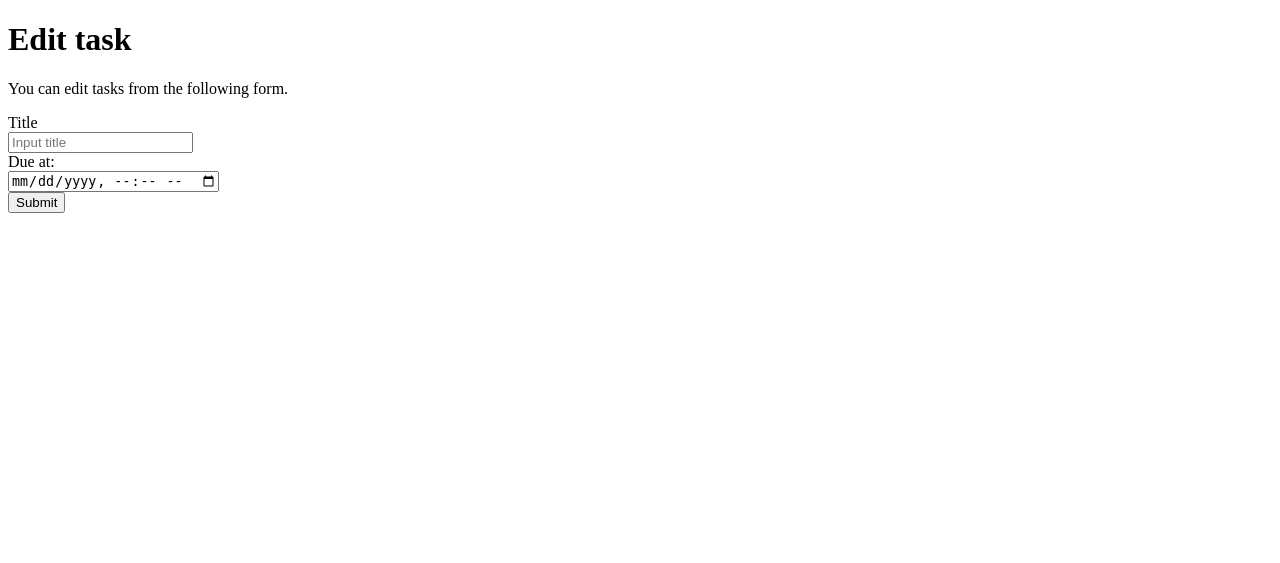
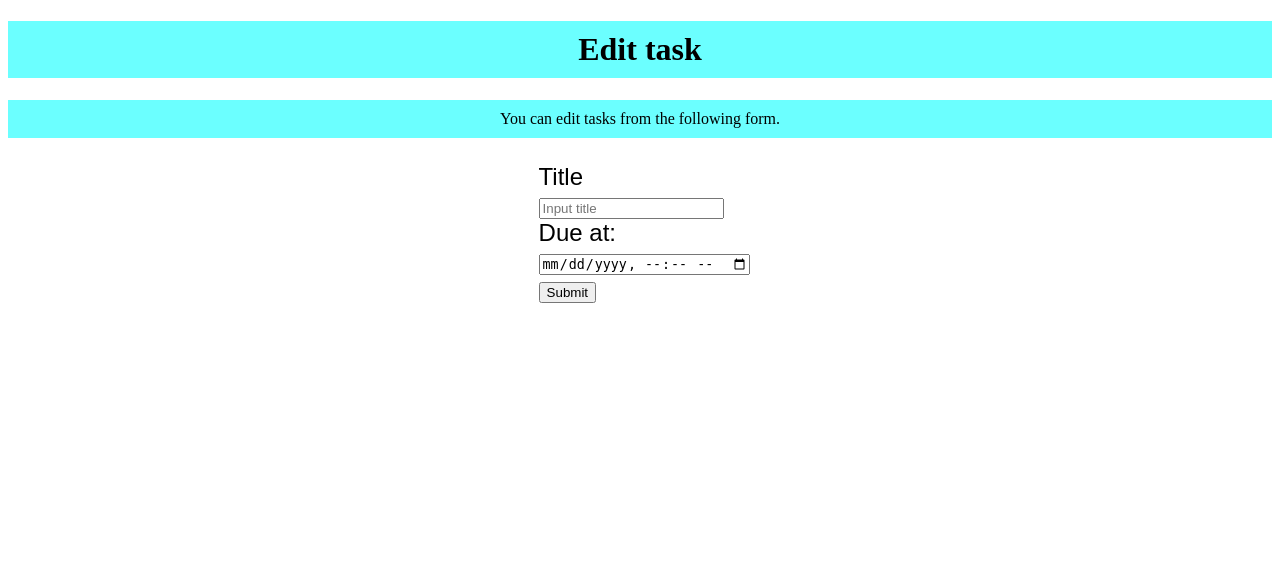
Before and after one commit to s1f10220242/django-test-exxercise, a Django app: template todo/templates/todo/edit.html in a window 1280 px wide. Shown: the top 563 px of the page. Run offline with Django 5.2, Linux system fonts and the light colour scheme; the template is opened without the code that fills it, so the values that code supplies are empty.

Commit message:
edit.cssファイルを更新

```diff
--- a/config/urls.py
+++ b/config/urls.py
@@ -24,5 +24,5 @@ urlpatterns = [
     path('<int:task_id>/',todo_views.detail, name='detail'),
     path('<int:task_id>/delete', todo_views.delete, name='delete'),
     path('<int:task_id>/close', todo_views.close, name='close'),
-    path('<int:task_id>/update>', todo_views.update, name='update'),
+    path('<int:task_id>/update', todo_views.update, name='update'),
 ]
--- /dev/null
+++ b/todo/static/css/edit.css
@@ -0,0 +1,23 @@
+h1 {
+    color : #000000;
+    background-color : #37ffffbc;
+    text-align: center;
+    padding : 10px;
+}
+p {
+    color : #000000;
+    background-color : #37ffffbc;
+    text-align: center;
+    padding : 10px;
+}
+.container {
+    font-family: arial;
+    font-size: 24px;
+    margin: 25px;
+    width: 350px;
+    height: 200px;
+    /* 準備 */
+    position: relative;
+    top: 50%;
+    left: 40%;
+}
--- a/todo/templates/todo/edit.html
+++ b/todo/templates/todo/edit.html
@@ -6,6 +6,7 @@
     <title>To Do Application</title>
     <meta charset="UTF-8">
     <meta name="author" content="INIAD">
+    <link href="{% static 'css/edit.css' %}" rel="stylesheet">
   </head>
 
   <body>
@@ -13,16 +14,18 @@
     <p>You can edit tasks from the following form.</p>
     <form action="{% url 'update' task.id%}" method="post">
       {% csrf_token %}
-      <div>
+      <div class="container">
+        <div class="child">
           <label for="titleInput">Title</label><br>
           <input id="titleInput" name="title" type="text" placeholder="Input title" value="{{ task.title }}">
         </div>
-      <div>
+        <div class="child">
           <label for="dueInput">Due at:</label><br>
           <input id="dueInput" name="due_at" type="datetime-local" value="{{ task.due_at |date:"Y-m-d H:i" }}">
         </div>
-      <div>
+        <div class="child">
           <button type="submit">Submit</button>
+        </div>
       </div>
     </form>
     <br>
```
Lines whose indentation alone changed are shown as unchanged.
